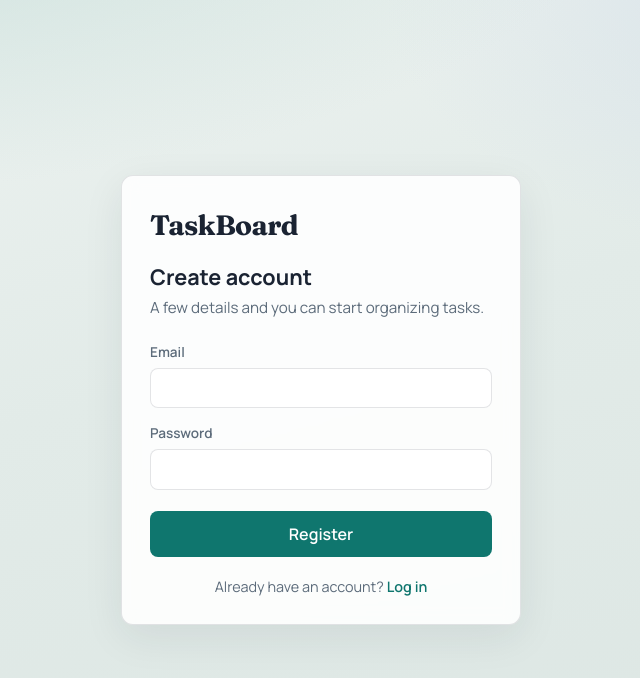
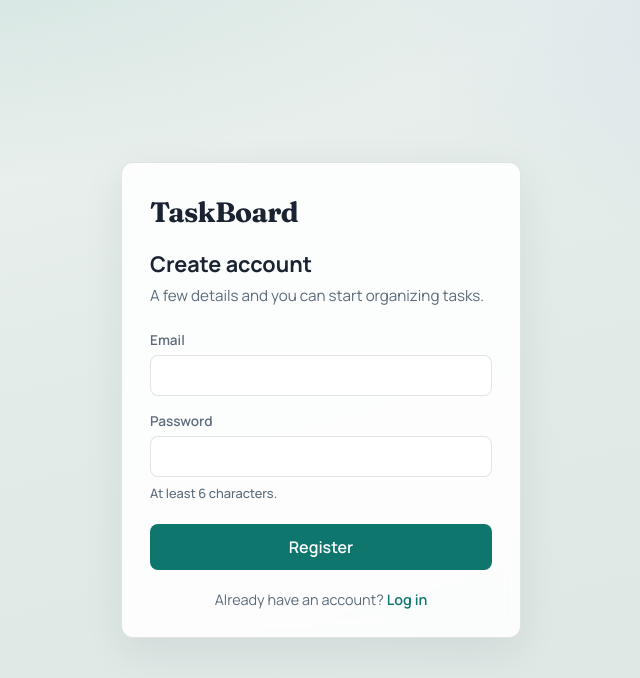
Before and after one commit to Elsedin/taskboard, an Angular app in the folder frontend/: page /register in a window 1280 px wide. Shown: the top 678 px of the page, without its empty margins (319-959 px from the left). Built offline with nearby package versions, Linux system fonts and the light colour scheme.

Commit message:
Add password length hint on register page

```diff
--- a/frontend/src/app/pages/register/register.css
+++ b/frontend/src/app/pages/register/register.css
@@ -88,6 +88,13 @@ input:focus {
   cursor: not-allowed;
 }
 
+.field-hint {
+  margin: -0.55rem 0 1rem;
+  color: var(--muted);
+  font-size: 0.8rem;
+  font-weight: 500;
+}
+
 .error {
   margin: 0 0 0.85rem;
   color: var(--danger);
--- a/frontend/src/app/pages/register/register.html
+++ b/frontend/src/app/pages/register/register.html
@@ -21,6 +21,7 @@
           autocomplete="new-password"
         />
       </label>
+      <p class="field-hint">At least 6 characters.</p>
 
       @if (errorMessage()) {
         <p class="error">{{ errorMessage() }}</p>
```
